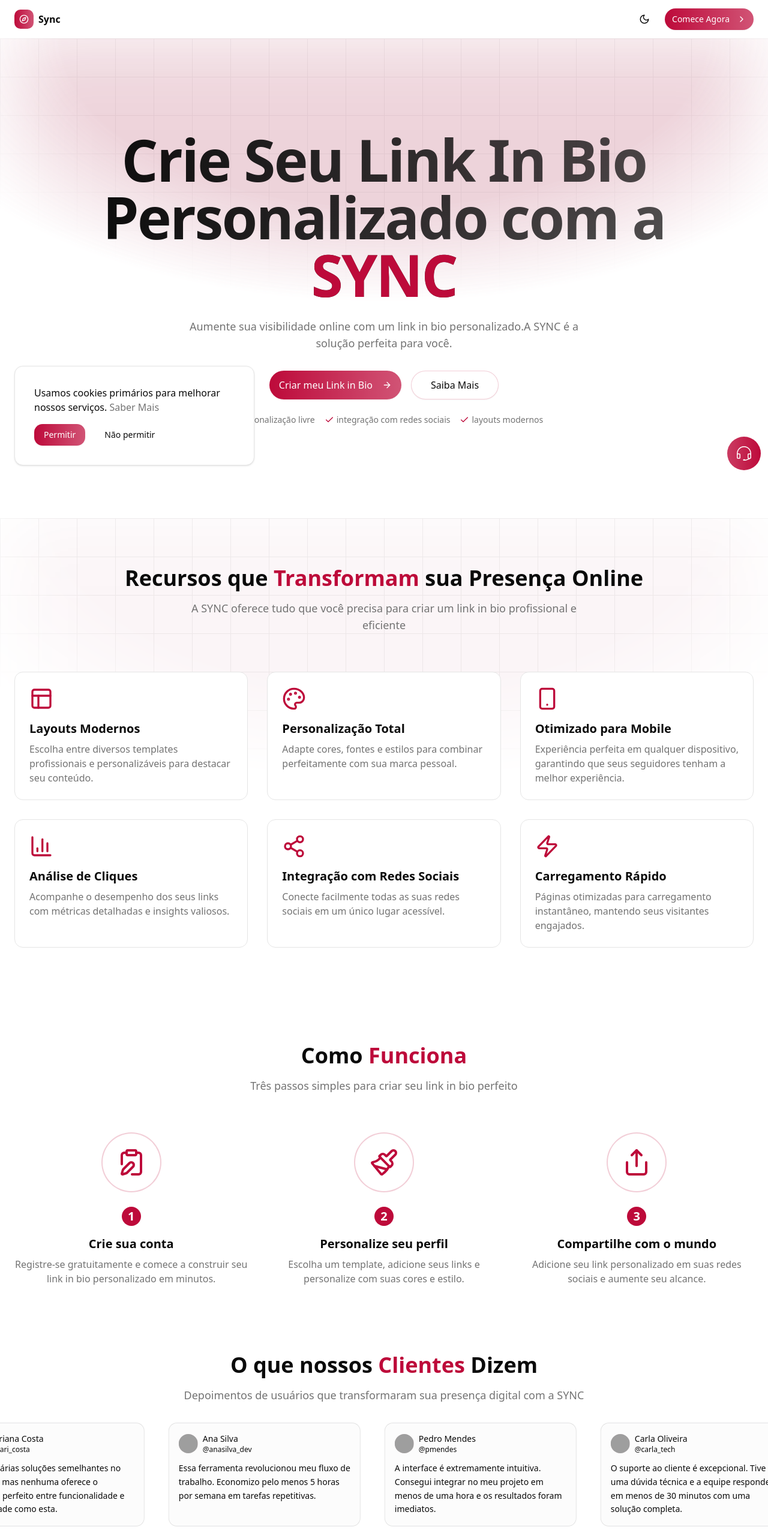
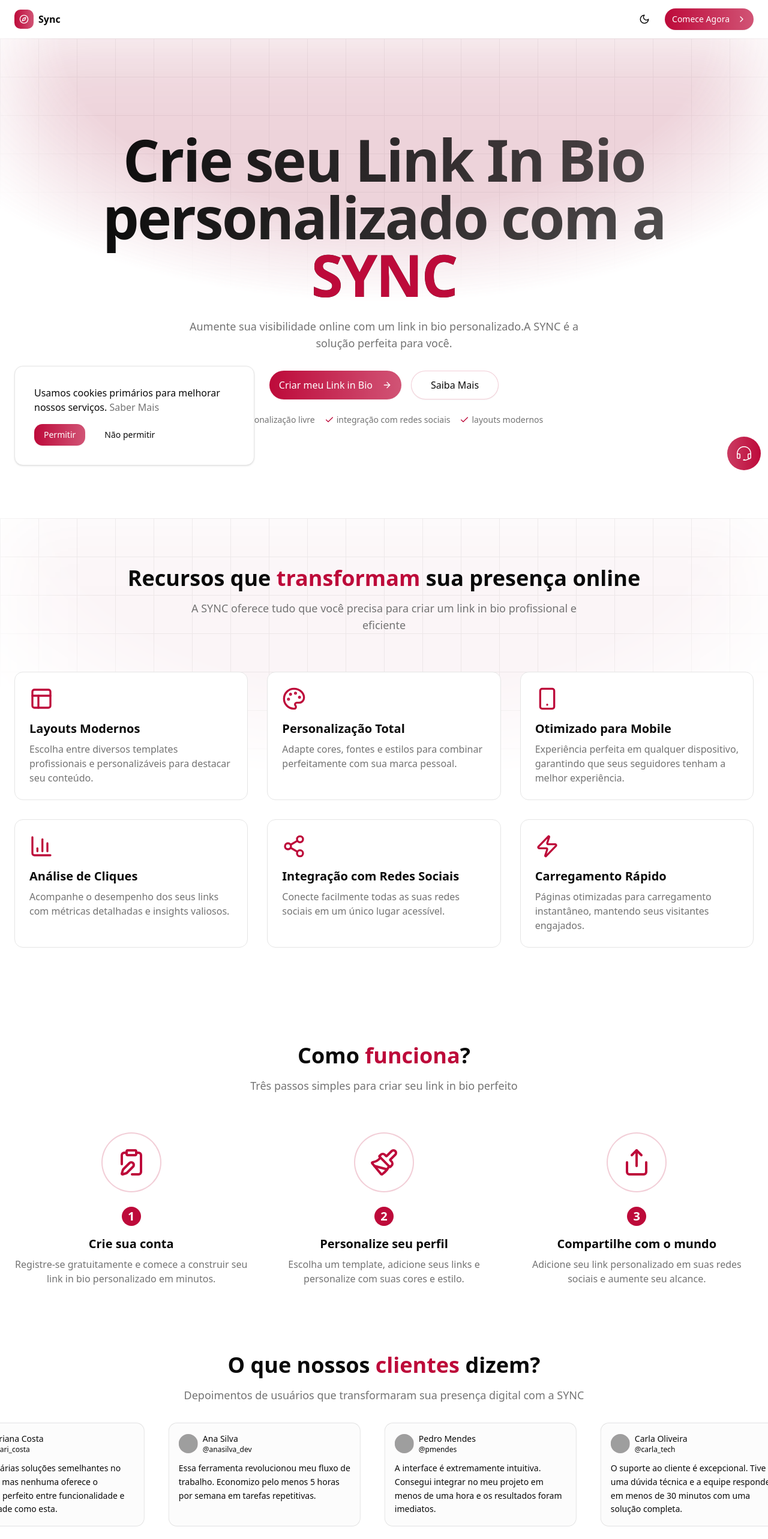
Before and after one commit to guisilva10/sync, a Next.js app: page / in a window 1280 px wide. Shown: the top 2566 px of the page at 60% size. Built offline with nearby package versions, Linux system fonts and the light colour scheme; grey boxes are pictures that could not be loaded.

Commit message:
fix: edit components in lp

```diff
--- a/src/app/_components/landingpage/cta-section.tsx
+++ b/src/app/_components/landingpage/cta-section.tsx
@@ -19,8 +19,8 @@
           viewport={{ once: true }}
           className="mb-6 text-3xl font-bold md:text-5xl"
         >
-          Pronto para <span className="text-primary">Transformar</span> sua
-          Presença Online?
+          Pronto para <span className="text-primary">transformar</span> sua
+          presença online?
         </motion.h2>
         <motion.p
           initial={{ opacity: 0, y: 20 }}
--- a/src/app/_components/landingpage/faq-section.tsx
+++ b/src/app/_components/landingpage/faq-section.tsx
@@ -33,11 +33,6 @@
     question: "Como funciona a análise de cliques?",
     answer:
       "Nossa ferramenta de análise rastreia quantas pessoas visitam sua página e em quais links elas clicam. Você terá acesso a um painel detalhado com métricas como número de visitantes, taxa de cliques, localizações geográficas e dispositivos utilizados.",
-  },
-  {
-    question: "Posso usar meu próprio domínio?",
-    answer:
-      "Sim, nos planos pagos você pode conectar seu próprio domínio personalizado à sua página SYNC, criando uma experiência ainda mais profissional e memorável para seus visitantes.",
   },
 ];
 
--- a/src/app/_components/landingpage/features-section.tsx
+++ b/src/app/_components/landingpage/features-section.tsx
@@ -62,8 +62,8 @@
             viewport={{ once: true }}
             className="mb-4 text-3xl font-bold md:text-4xl"
           >
-            Recursos que <span className="text-primary">Transformam</span> sua
-            Presença Online
+            Recursos que <span className="text-primary">transformam</span> sua
+            presença online
           </motion.h2>
           <motion.p
             initial={{ opacity: 0, y: 20 }}
--- a/src/app/_components/landingpage/hero-section.tsx
+++ b/src/app/_components/landingpage/hero-section.tsx
@@ -15,7 +15,7 @@
           className="mx-auto max-w-5xl text-center"
         >
           <h1 className="from-foreground to-foreground/70 mb-6 bg-gradient-to-r bg-clip-text text-4xl font-bold tracking-tight text-transparent lg:text-8xl">
-            Crie Seu Link In Bio Personalizado com a{" "}
+            Crie seu Link In Bio personalizado com a{" "}
             <span className="text-primary font-bold">SYNC</span>
           </h1>
           <p className="text-muted-foreground mx-auto mb-8 max-w-2xl text-lg">
--- a/src/app/_components/landingpage/how-it-works.tsx
+++ b/src/app/_components/landingpage/how-it-works.tsx
@@ -36,7 +36,7 @@
             viewport={{ once: true }}
             className="mb-4 text-3xl font-bold md:text-4xl"
           >
-            Como <span className="text-primary">Funciona</span>
+            Como <span className="text-primary">funciona</span>?
           </motion.h2>
           <motion.p
             initial={{ opacity: 0, y: 20 }}
--- a/src/app/_components/landingpage/testimonials-section.tsx
+++ b/src/app/_components/landingpage/testimonials-section.tsx
@@ -122,7 +122,7 @@
         viewport={{ once: true }}
         className="mb-4 text-3xl font-bold md:text-4xl"
       >
-        O que nossos <span className="text-primary">Clientes</span> Dizem
+        O que nossos <span className="text-primary">clientes</span> dizem?
       </motion.h2>
       <motion.p
         initial={{ opacity: 0, y: 20 }}
--- a/src/app/_components/ui/accordion.tsx
+++ b/src/app/_components/ui/accordion.tsx
@@ -35,13 +35,13 @@
       <AccordionPrimitive.Trigger
         data-slot="accordion-trigger"
         className={cn(
-          "focus-visible:border-ring focus-visible:ring-ring/50 flex flex-1 items-start justify-between gap-4 rounded-md py-4 text-left text-sm font-medium transition-all outline-none hover:underline focus-visible:ring-[3px] disabled:pointer-events-none disabled:opacity-50 [&[data-state=open]>svg]:rotate-180",
+          "focus-visible:border-ring focus-visible:ring-ring/50 flex flex-1 cursor-pointer items-start justify-between gap-4 rounded-md py-4 text-left text-sm font-medium transition-all outline-none focus-visible:ring-[3px] disabled:pointer-events-none disabled:opacity-50 [&[data-state=open]>svg]:rotate-180",
           className,
         )}
         {...props}
       >
         {children}
-        <ChevronDownIcon className="text-muted-foreground pointer-events-none size-4 shrink-0 translate-y-0.5 transition-transform duration-200" />
+        <ChevronDownIcon className="text-primary pointer-events-none size-4 shrink-0 translate-y-0.5 transition-transform duration-200" />
       </AccordionPrimitive.Trigger>
     </AccordionPrimitive.Header>
   );
```
